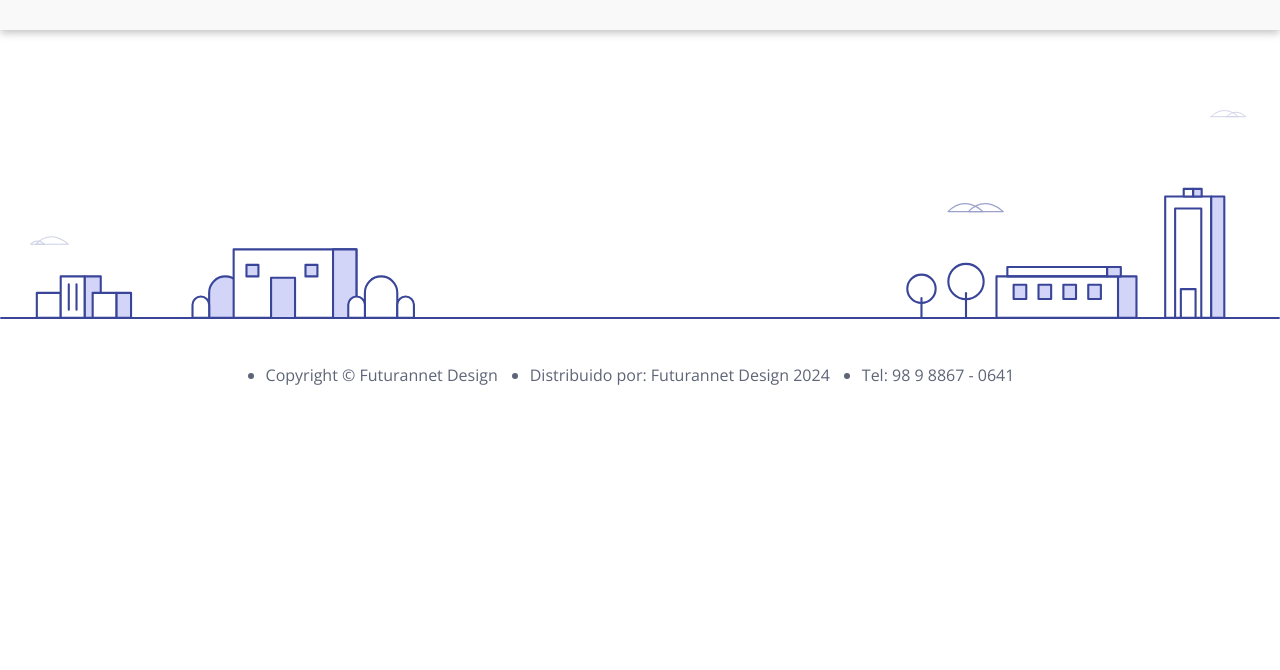
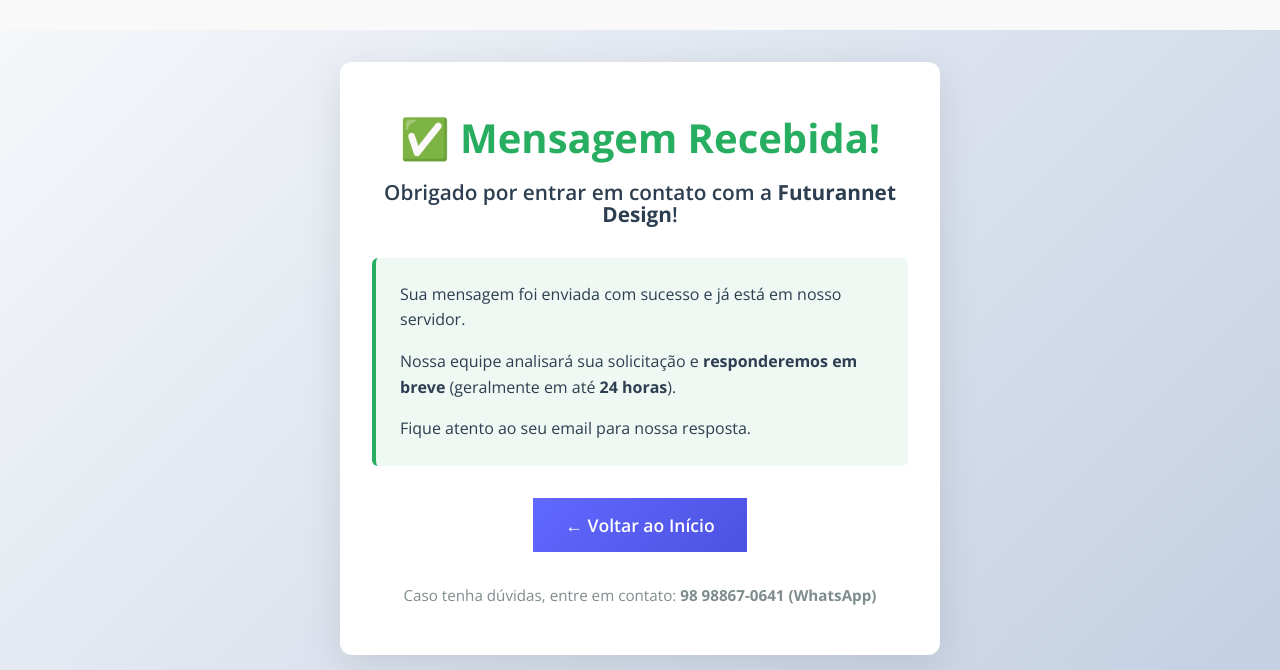
Before and after one commit to futurannetdesign/site-novo-futurannet, a plain HTML site: page sucesso.html in a window 1280 px wide. Shown: the part 130-800 px from the top of the page. Drawn offline with nearby package versions, Linux system fonts and the light colour scheme.

Commit message:
Fix: Redirecionar para sucesso.html após submit + melhorar página de sucesso em português

```diff
--- a/css/sucesso.css
+++ b/css/sucesso.css
@@ -102,3 +102,124 @@
     padding: 0.4rem 1.4rem;
   }
 }
+
+/* Success Page Styles */
+.success-container {
+  display: flex;
+  align-items: center;
+  justify-content: center;
+  min-height: calc(100vh - 10rem);
+  background: linear-gradient(135deg, #f5f7fa 0%, #c3cfe2 100%);
+  padding: 2rem;
+}
+
+.success-content {
+  background: white;
+  border-radius: 12px;
+  box-shadow: 0 10px 40px rgba(0, 0, 0, 0.1);
+  padding: 3rem 2rem;
+  max-width: 600px;
+  text-align: center;
+  animation: slideIn 0.5s ease-out;
+}
+
+@keyframes slideIn {
+  from {
+    opacity: 0;
+    transform: translateY(20px);
+  }
+  to {
+    opacity: 1;
+    transform: translateY(0);
+  }
+}
+
+.success-content h1 {
+  color: #27ae60;
+  font-size: 2.5rem;
+  margin-bottom: 1rem;
+  font-weight: 700;
+}
+
+.success-message {
+  color: #2c3e50;
+  font-size: 1.3rem;
+  margin-bottom: 2rem;
+  font-weight: 600;
+}
+
+.success-info {
+  background: #f0f8f4;
+  border-left: 4px solid #27ae60;
+  padding: 1.5rem;
+  margin: 2rem 0;
+  border-radius: 6px;
+  text-align: left;
+}
+
+.success-info p {
+  color: #2c3e50;
+  font-size: 1rem;
+  margin-bottom: 1rem;
+  font-weight: 400;
+  line-height: 1.6;
+}
+
+.success-info p:last-child {
+  margin-bottom: 0;
+}
+
+.success-actions {
+  margin: 2rem 0;
+}
+
+.btn-primary {
+  display: inline-block;
+  background: linear-gradient(135deg, #6168ff 0%, #4c52e1 100%);
+  color: white;
+  padding: 1rem 2rem;
+  borderradius: 8px;
+  font-size: 1.1rem;
+  font-weight: 600;
+  transition: transform 0.3s ease, box-shadow 0.3s ease;
+  text-decoration: none;
+  border: none;
+  cursor: pointer;
+}
+
+.btn-primary:hover {
+  transform: translateY(-2px);
+  box-shadow: 0 8px 20px rgba(97, 104, 255, 0.3);
+  color: white;
+}
+
+.success-footer {
+  color: #7f8c8d;
+  font-size: 0.95rem;
+  margin-top: 2rem;
+  font-weight: 400;
+}
+
+/* Mobile Responsive */
+@media (max-width: 580px) {
+  .success-content {
+    padding: 2rem 1.5rem;
+  }
+
+  .success-content h1 {
+    font-size: 2rem;
+  }
+
+  .success-message {
+    font-size: 1.1rem;
+  }
+
+  .success-info {
+    padding: 1rem;
+  }
+
+  .btn-primary {
+    padding: 0.8rem 1.5rem;
+    font-size: 1rem;
+  }
+}
--- a/sucesso.html
+++ b/sucesso.html
@@ -33,7 +33,24 @@
     </div>
   </header>
 
-  <footer>
+  <main class="success-container">
+    <div class="success-content">
+      <h1>✅ Mensagem Recebida!</h1>
+      <p class="success-message">Obrigado por entrar em contato com a <strong>Futurannet Design</strong>!</p>
+
+      <div class="success-info">
+        <p>Sua mensagem foi enviada com sucesso e já está em nosso servidor.</p>
+        <p>Nossa equipe analisará sua solicitação e <strong>responderemos em breve</strong> (geralmente em até <strong>24 horas</strong>).</p>
+        <p>Fique atento ao seu email para nossa resposta.</p>
+      </div>
+
+      <div class="success-actions">
+        <a href="index.html" class="btn-primary">← Voltar ao Início</a>
+      </div>
+
+      <p class="success-footer">Caso tenha dúvidas, entre em contato: <strong>98 98867-0641 (WhatsApp)</strong></p>
+    </div>
+  </main>
     <div class="footer-img">
       <img src="images/decoration-city.svg" alt="">
     </div>
```
Also changed, not shown: index.html (+5 -0 lines).
